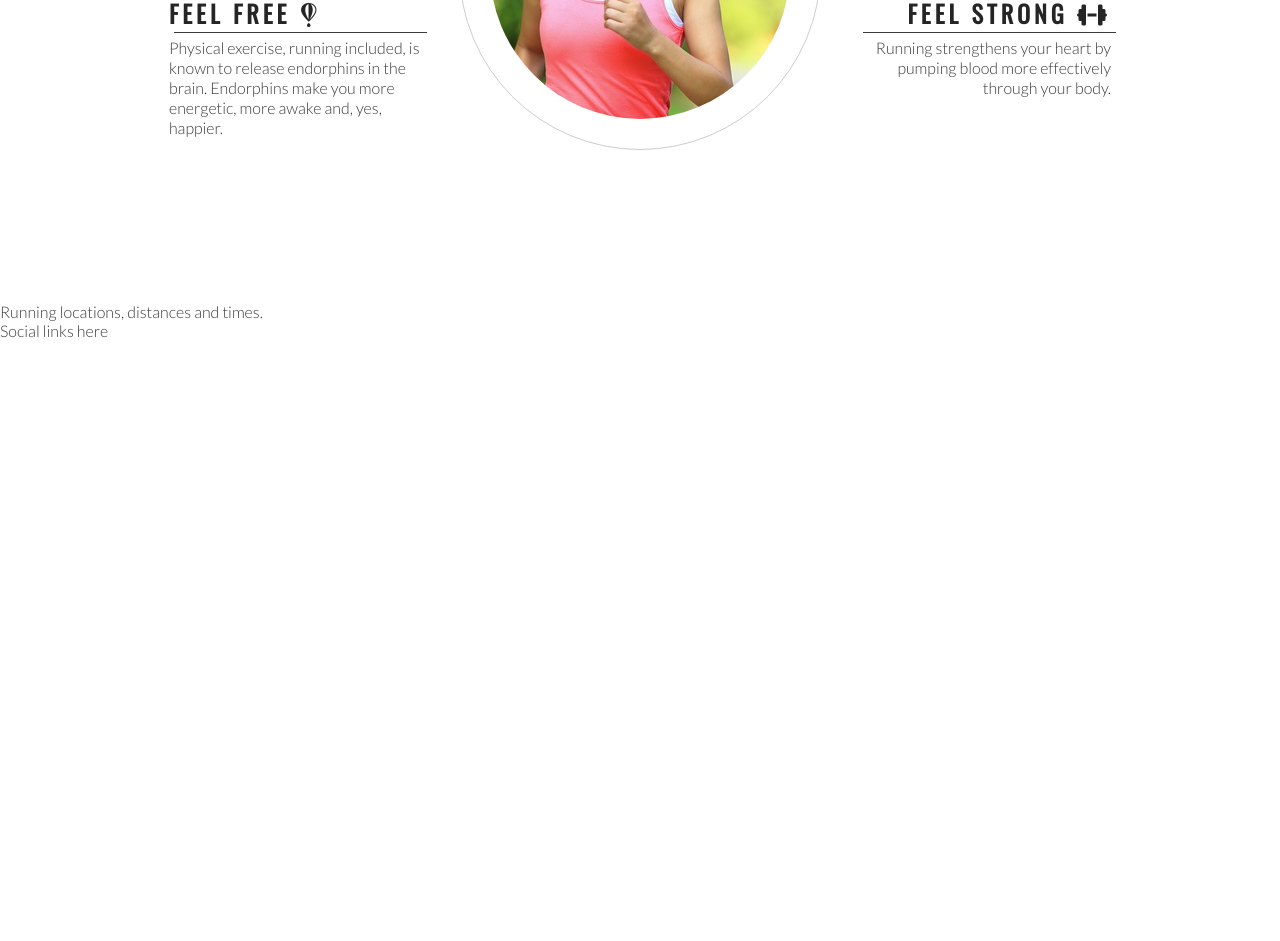
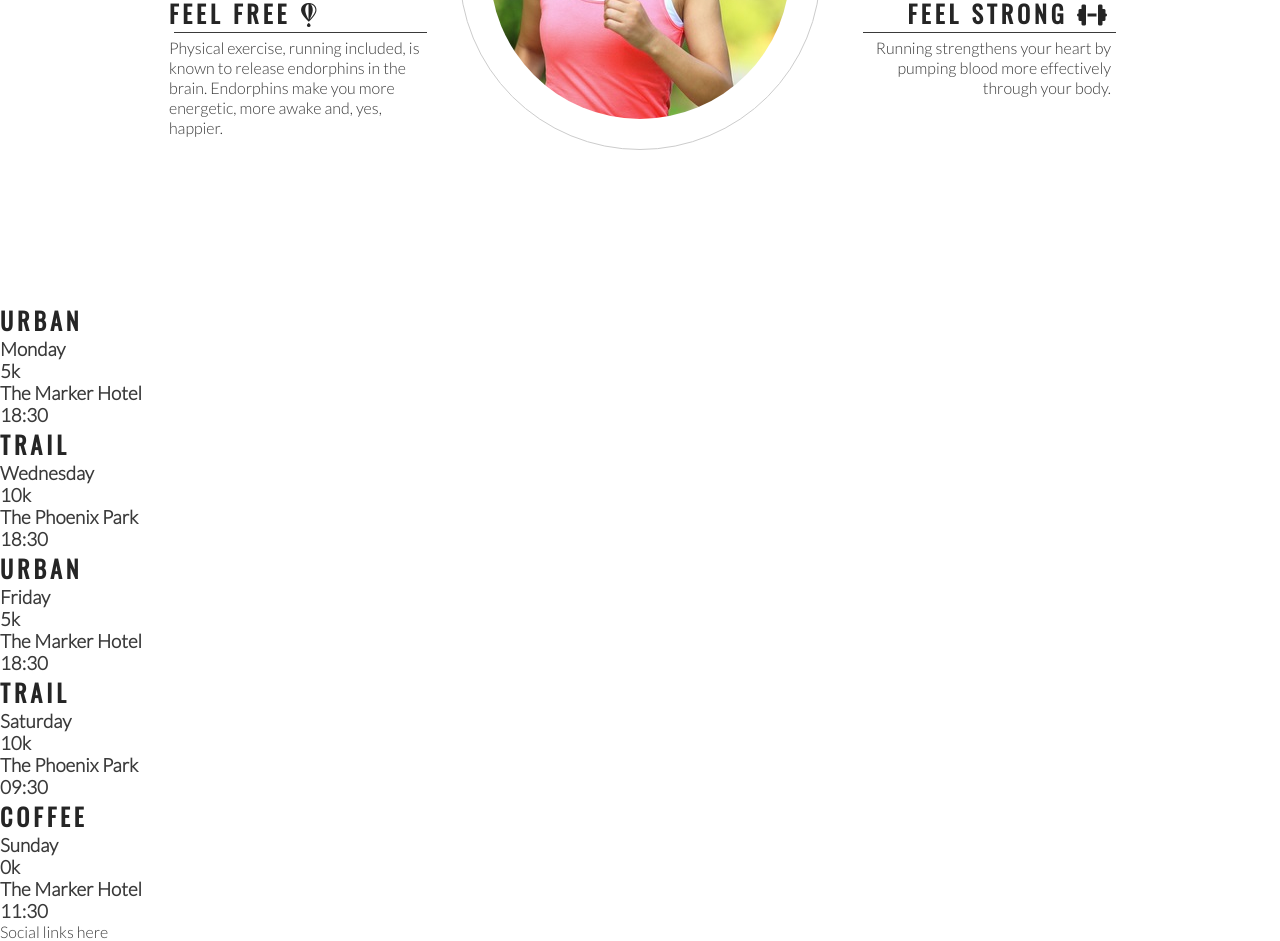
Before and after one commit to BobWritesCode/love-running, a plain HTML site: page index.html in a window 1280 px wide. Shown: the part 993-1934 px from the top of the page. Before the commit the page ends 1333 px from the top, so only its background shows below. Drawn offline with nearby package versions, Linux system fonts and the light colour scheme.

Commit message:
Add meetup times main structure

```diff
--- a/index.html
+++ b/index.html
@@ -79,7 +79,41 @@
         </div>
     </section>
     <section>
-        Running locations, distances and times.
+        <div>
+            <h2>Urban</h2>
+            <h3>Monday</h3>
+            <h3>5k</h3>
+            <h3>The Marker Hotel</h3>
+            <h3>18:30</h3>
+        </div>
+        <div>
+            <h2>Trail</h2>
+            <h3>Wednesday</h3>
+            <h3>10k</h3>
+            <h3>The Phoenix Park</h3>
+            <h3>18:30</h3>
+        </div>
+        <div>
+            <h2>Urban</h2>
+            <h3>Friday</h3>
+            <h3>5k</h3>
+            <h3>The Marker Hotel</h3>
+            <h3>18:30</h3>
+        </div>
+        <div>
+            <h2>Trail</h2>
+            <h3>Saturday</h3>
+            <h3>10k</h3>
+            <h3>The Phoenix Park</h3>
+            <h3>09:30</h3>
+        </div>
+        <div>
+            <h2>Coffee</h2>
+            <h3>Sunday</h3>
+            <h3>0k</h3>
+            <h3>The Marker Hotel</h3>
+            <h3>11:30</h3>
+        </div>
     </section>
     <footer>
         Social links here
```
